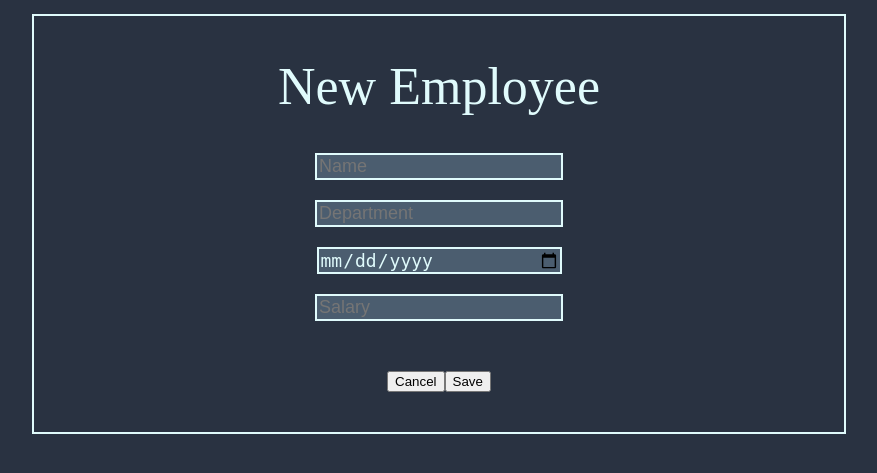
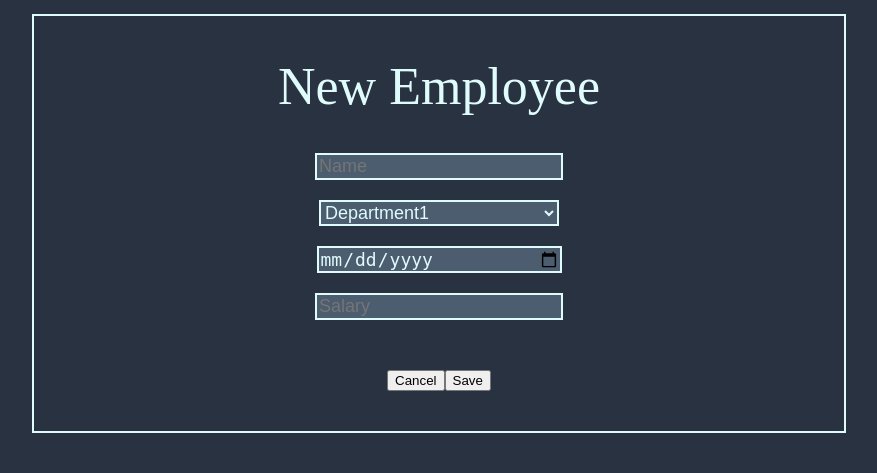
Before and after one commit to KernTHeAce/test_task, a Django app: template documentation/html_prototype/templates/new_empl.html in a window 1280 px wide. Shown: the part 216-689 px from the top of the page, without its empty margins (201-1078 px from the left). Run offline with Django 4.2, Linux system fonts and the light colour scheme; the template is opened without the code that fills it, so the values that code supplies are empty; some web fonts are replaced.

Commit message:
dropdown input in the 'add employee' form

```diff
--- a/documentation/html_prototype/templates/new_empl.html
+++ b/documentation/html_prototype/templates/new_empl.html
@@ -23,7 +23,11 @@
                     <form method="post">
                         <div class="inputs">
                             <input class="input" type="text" maxlength="60" placeholder="Name" />
-                            <input class="input" type="text" maxlength="45" placeholder="Department" />
+
+                            <select class="input">
+                                <option value="Department1">Department1</option>
+                                <option value="Department2">Department2</option>
+                              </select>
                             <input class="input" type="date" placeholder="Birth date" />
                             <input class="input" type="number" step=".01" placeholder="Salary" />
                         </div>
```
